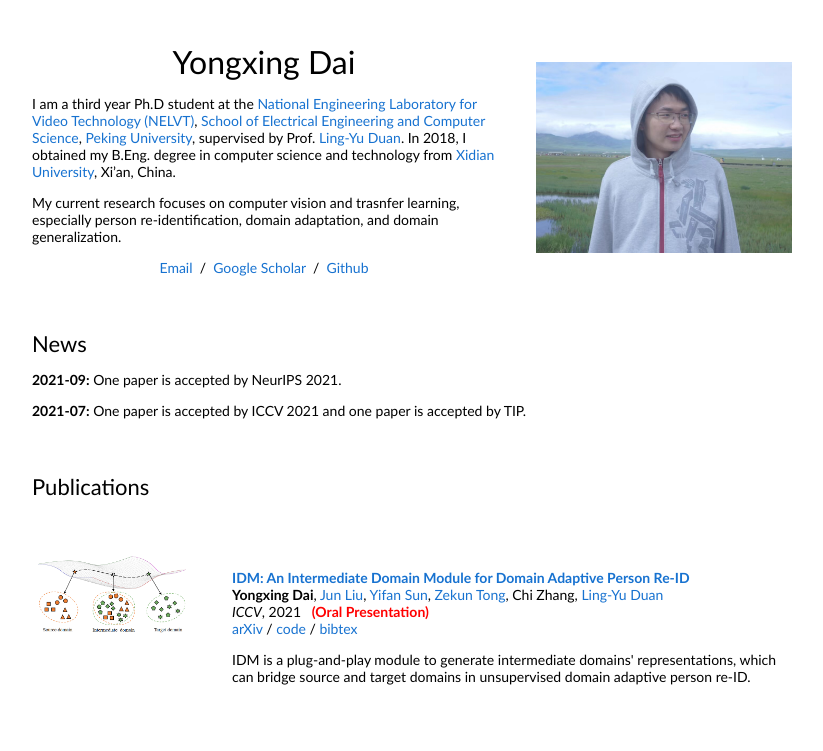
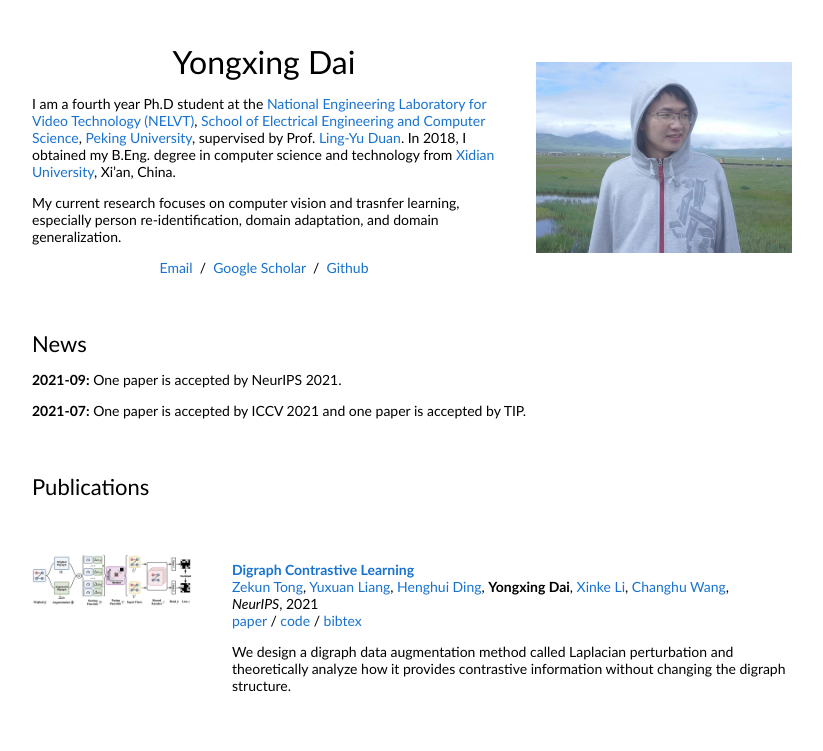
Before and after one commit to SikaStar/sikastar.github.io, a plain HTML site: page index.html in a window 1280 px wide. Shown: the top 751 px of the page, without its empty margins (228-1051 px from the left). Drawn offline with Linux system fonts and the light colour scheme.

Commit message:
Add files via upload

```diff
--- a/index.html
+++ b/index.html
@@ -20,7 +20,7 @@
               <p style="text-align:center">
                 <name>Yongxing Dai</name>
               </p>
-              <p> I am a third year Ph.D student at the
+              <p> I am a fourth year Ph.D student at the
                 <a href="http://idm.pku.edu.cn/en/">National Engineering Laboratory for Video Technology (NELVT)</a>,
                 <a href="https://eecs.pku.edu.cn/Home/HOME.htm">School of Electrical Engineering and Computer Science</a>,
                 <a href="https://english.pku.edu.cn/">Peking University</a>, supervised by Prof. <a href="https://scholar.google.com/citations?user=hsXZOgIAAAAJ&hl=zh-CN">Ling-Yu Duan</a>.
@@ -62,6 +62,49 @@
           </tr>
         </tbody></table>
         <table style="width:100%;border:0px;border-spacing:0px;border-collapse:separate;margin-right:auto;margin-left:auto;"><tbody>
+
+          <tr onmouseout="digcl_stop()" onmouseover="digcl_start()">
+            <td style="padding:20px;width:25%;vertical-align:middle">
+              <div class="one">
+                <img src='images/neurips_digcl.png' width="160">
+              </div>
+              <script type="text/javascript">
+                function idm_start() {
+                  document.getElementById('digcl_image').style.opacity = "1";
+                }
+
+                function idm_stop() {
+                  document.getElementById('digcl_image').style.opacity = "0";
+                }
+                idm_stop()
+              </script>
+            </td>
+            <td style="padding:20px;width:75%;vertical-align:middle">
+              <a href="">
+                <papertitle>Digraph Contrastive Learning</papertitle>
+              </a>
+              <br>
+              <a href="https://zekuntong.com/">Zekun Tong</a>,
+              <a href="https://yuxuanliang.com/">Yuxuan Liang</a>,
+              <a href="https://henghuiding.github.io/">Henghui Ding</a>,
+              <strong>Yongxing Dai</strong>,
+              <a href="https://scholar.google.com/citations?user=l4LPBs0AAAAJ&hl=en">Xinke Li</a>,
+              <a href="https://changhu.wang/">Changhu Wang</a>,
+
+              <br>
+							<em>NeurIPS</em>, 2021
+              <br>
+              <a href="">paper</a>
+							/
+              <a href="">code</a>
+              /
+              <a href="">bibtex</a>
+              <p></p>
+              <p>We design a digraph data augmentation method called Laplacian perturbation and theoretically
+                analyze how it provides contrastive information without changing the digraph structure.
+              </p>
+            </td>
+          </tr>
 
           <tr onmouseout="idm_stop()" onmouseover="idm_start()">
             <td style="padding:20px;width:25%;vertical-align:middle">
```
Also changed, not shown: images/neurips_digcl.png (added).
